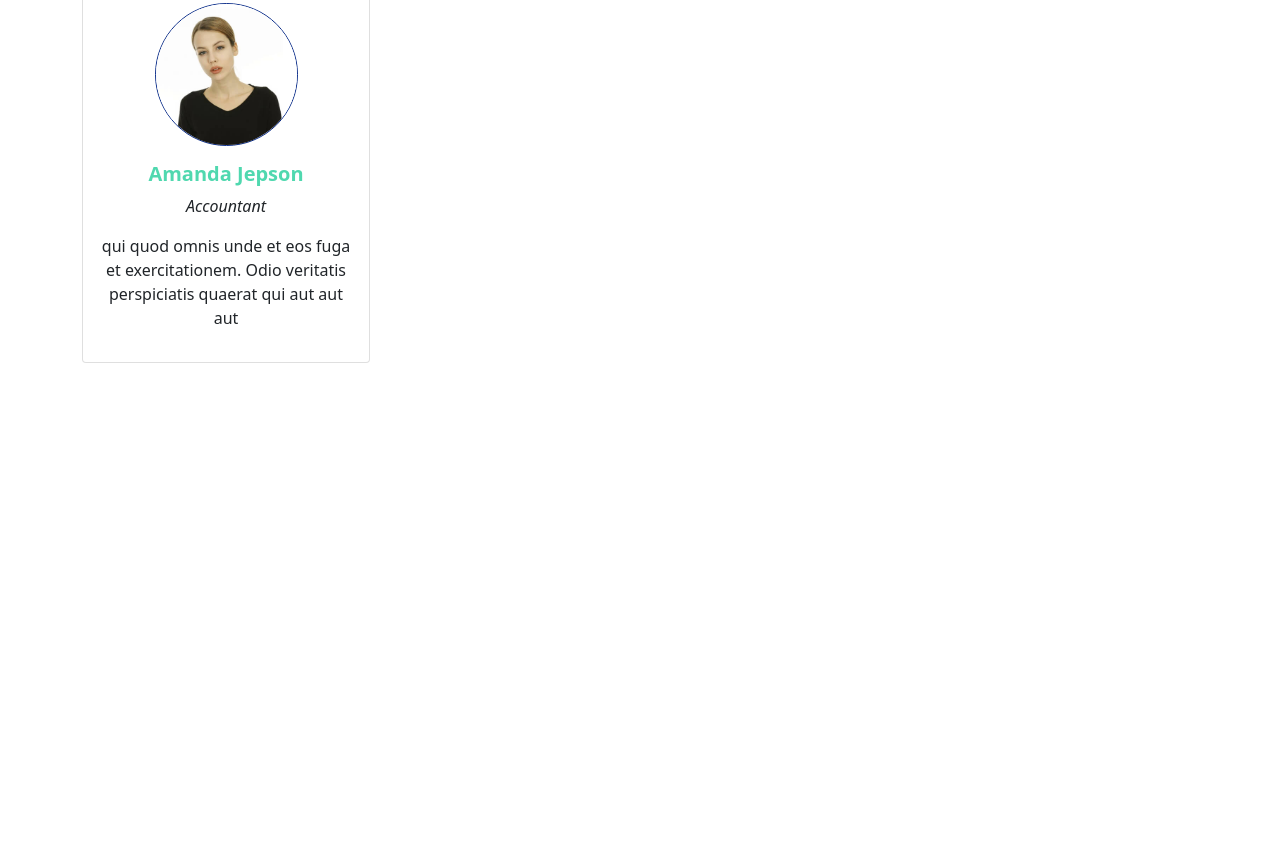
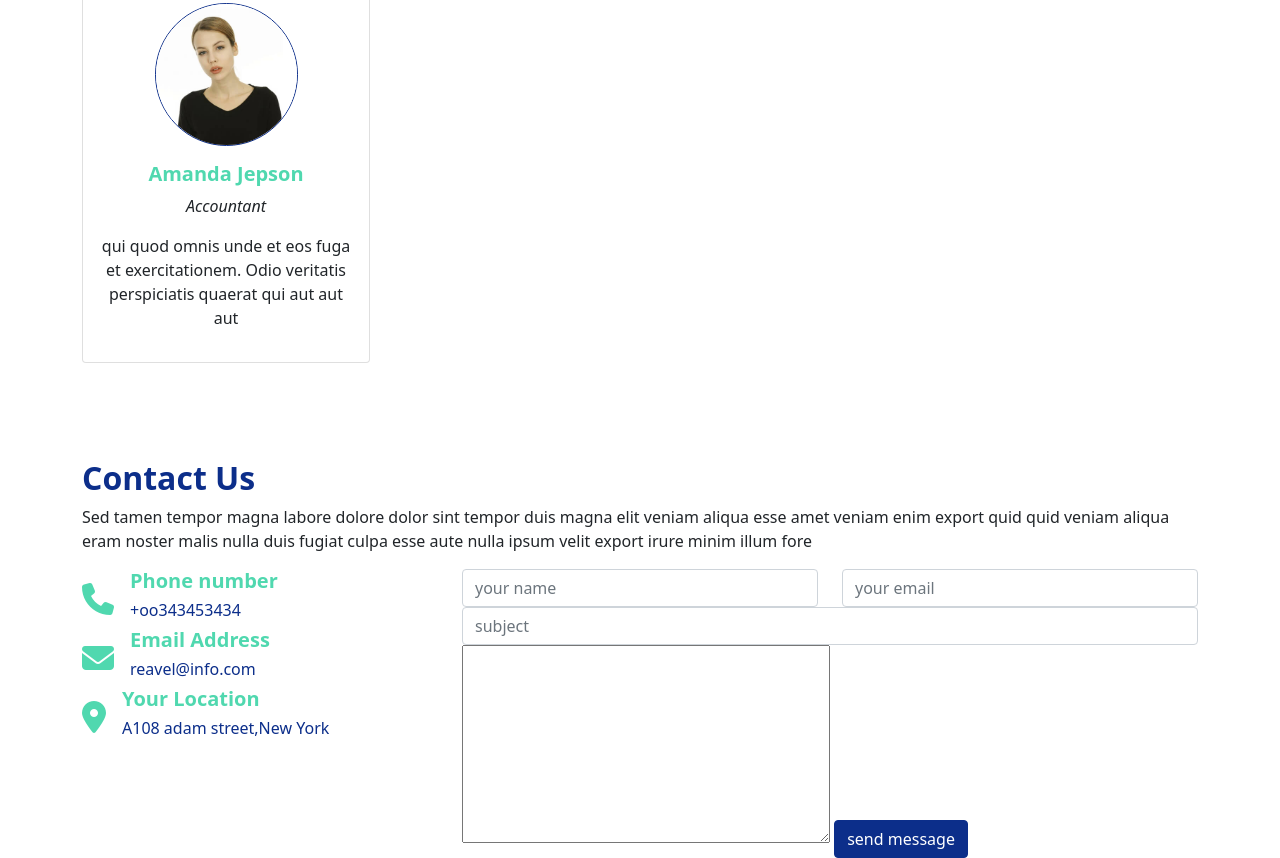
Before and after one commit to isha-web1/bootstrap-landing-page, a plain HTML site: page index.html in a window 1280 px wide. Shown: the part 3122-3980 px from the top of the page. Before the commit the page ends 3581 px from the top, so only its background shows below. Drawn offline with Linux system fonts and the light colour scheme.

Commit message:
contact section added

```diff
--- a/index.html
+++ b/index.html
@@ -249,6 +249,55 @@
         </div>
       </section>
 
+      <section class="container">
+        <h2 class="fw-bold text-primary">Contact Us</h2>
+        <p>Sed tamen tempor magna labore dolore dolor sint tempor duis magna elit veniam aliqua esse amet veniam enim export quid quid veniam aliqua eram noster malis nulla duis fugiat culpa esse aute nulla ipsum velit export irure minim illum fore</p>
+        <div class="row">
+           <div class="col-md-4">
+            <div class="d-flex align-items-center">
+              <i class="fa-solid fa-phone fa-2x text-secondary"></i>
+              <div class="ms-3">
+                <h5 class="fw-bold text-secondary">Phone number</h5>
+              <h6 class="text-primary">+oo343453434</h6>
+              </div>
+            </div>
+            <div class="d-flex align-items-center">
+              <i class="fa-solid fa-envelope fa-2x text-secondary"></i>
+
+              <div class="ms-3">
+                <h5 class="fw-bold text-secondary">Email Address</h5>
+              <h6 class="text-primary">reavel@info.com</h6>
+              </div>
+            </div>
+            <div class="d-flex align-items-center">
+              <i class="fa-solid fa-location-dot fa-2x text-secondary"></i>
+
+              <div class="ms-3">
+                <h5 class="fw-bold text-secondary">Your Location</h5>
+              <h6 class="text-primary">A108 adam street,New York</h6>
+              </div>
+            </div>
+           </div>
+           <div class="col-md-8">
+            <div class="row">
+              <div class="col">
+                <input type="text" class="form-control" id="" placeholder="your name">
+              </div>
+              <div class="col">
+                <input type="email" class="form-control" id="" placeholder="your email">
+
+              </div>
+             </div>
+             <input type="text" class="form-control" id="" placeholder="subject">
+             <textarea name="" id="" class="w-50" cols="5" rows="8"></textarea>
+             <button class="btn btn-primary">send message</button>
+
+           </div>
+
+
+        </div>
+      </section>
+
     </main>
     <footer>
 
```
